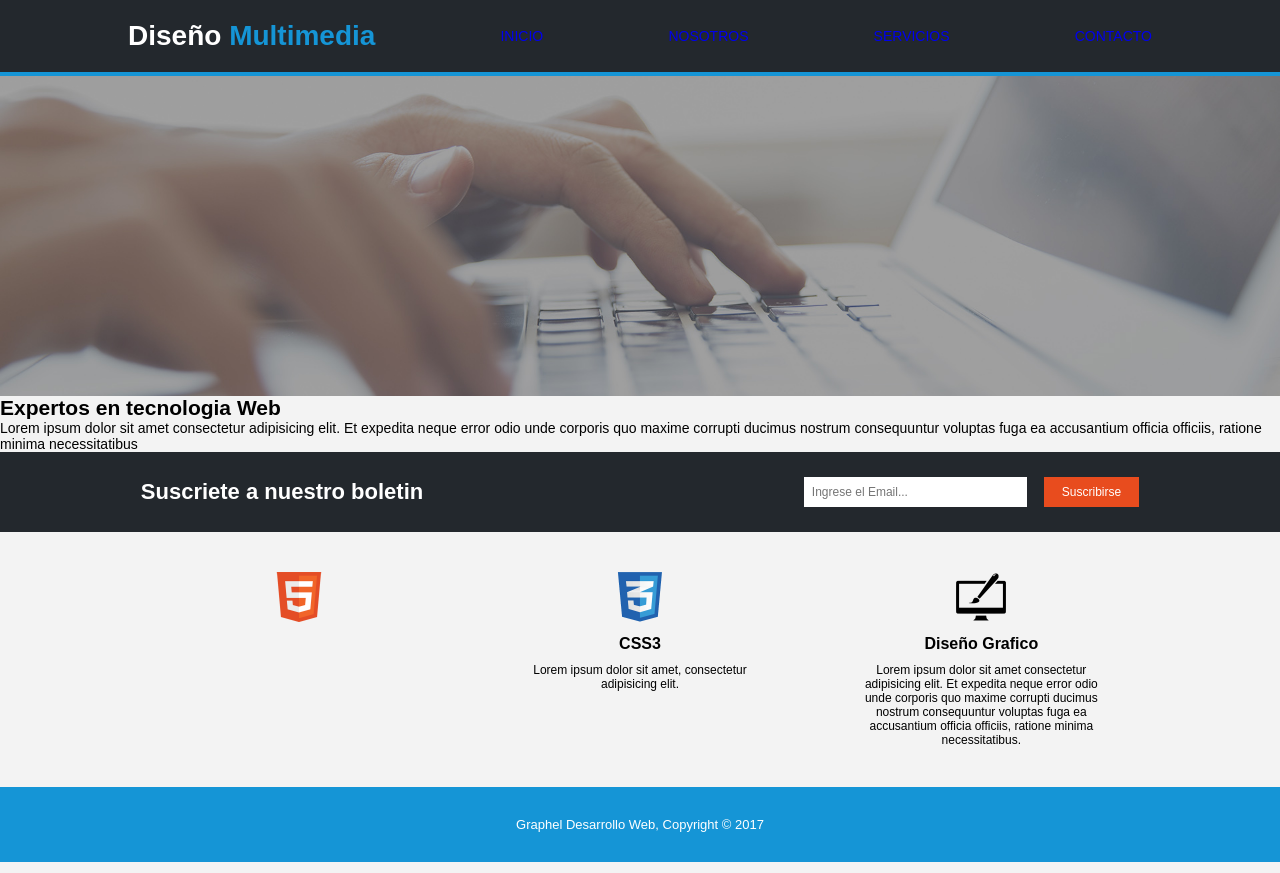
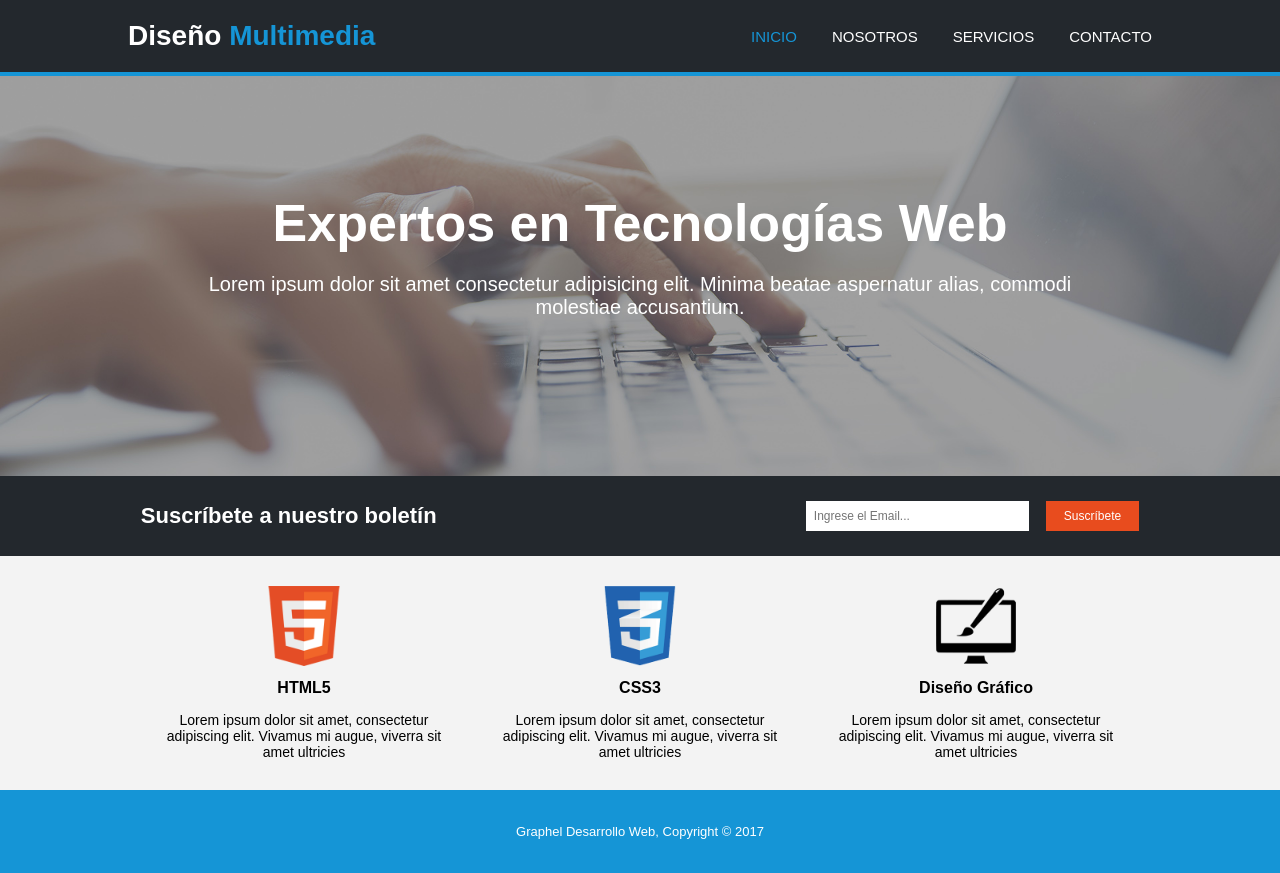
Before and after one commit to brahayanmosquera481/ProyectoGraphel, a plain HTML site: page index.html in a window 1280 px wide. Drawn offline with Linux system fonts and the light colour scheme.

Commit message:
Cuaro Commit

```diff
--- a/index.html
+++ b/index.html
@@ -10,49 +10,61 @@
 <body>
     <header>
         <h1>Diseño <span>Multimedia</span></h1>
-        <a href="index.html">INICIO</a>
+        <nav>
+        <a href="index.html" class="activo">INICIO</a>
         <a href="pages/nosotros.html">NOSOTROS</a>
         <a href="pages/servicios.html">SERVICIOS</a>
         <a href="pages/contacto.html">CONTACTO</a>
+        </nav>
     </header>
    <main>
+
     <section class="portada">
-        <img src="accents/images/cabecera.jpg "Manos escribiendo">
-        <div class="portada texto">
-            <h2>Expertos en tecnologia Web</h2>
+        <img src="accents/images/cabecera.jpg" alt="Manos Escribiendo">
+        <div class="portada-texto">
+            <h2>Expertos en Tecnologías Web</h2>
         <p>Lorem ipsum dolor sit amet consectetur
-             adipisicing elit. Et expedita neque
-              error odio unde corporis quo maxime
-              corrupti ducimus nostrum consequuntur
-              voluptas fuga ea accusantium officia
-               officiis, ratione minima necessitatibus</p>
+             adipisicing elit. Minima beatae
+              aspernatur alias, commodi molestiae
+              accusantium.</p>
                 </div>
     </section>
+
     <section class="boletin">
-        <h2>Suscriete a nuestro boletin</h2>
+        <h2>Suscríbete a nuestro boletín</h2>
         <form>
             <input type="email" placeholder="Ingrese el Email...">
-            <button type="submit">Suscribirse</button>
+            <button type="submit">Suscríbete</button>
         </form>
     </section>
+
     <section class="tarjetas">
         <div class="tarjeta">
             <img src="accents/images/logo_html.png" alt="Logo HTML5">
+            <h3>HTML5</h3>
+            <P><p>Lorem ipsum dolor sit amet,
+                 consectetur adipiscing elit.
+                  Vivamus mi augue, viverra sit
+                   amet ultricies</p>
         </div>
+
         <div class="tarjeta">
             <img src="accents/images/logo_css.png" alt="Logo CSS3">
             <h3>CSS3</h3>
-            <p>Lorem ipsum dolor sit amet, consectetur adipisicing elit.</p>
+            <p>Lorem ipsum dolor sit amet,
+                 consectetur adipiscing elit.
+                  Vivamus mi augue, viverra sit
+                   amet ultricies
         </div>
+
         <div class="tarjeta">
             <img src="accents/images/logo_brush.png" alt="Icono Grafico">
-            <h3>Diseño Grafico</h3>
-            <p>Lorem ipsum dolor sit amet consectetur
-                 adipisicing elit. Et expedita neque
-                 error odio unde corporis quo maxime
-                 corrupti ducimus nostrum consequuntur
-                 voluptas fuga ea accusantium officia
-                 officiis, ratione minima necessitatibus.</p>
+            <h3>Diseño Gráfico</h3>
+
+            <p>Lorem ipsum dolor sit amet,
+                 consectetur adipiscing elit.
+                  Vivamus mi augue, viverra sit
+                   amet ultricies
         </div>
      </section>
    </main>
--- a/styles/styles.css
+++ b/styles/styles.css
@@ -7,6 +7,9 @@ body {
     font-family: Arial, Helvetica, sans-serif;
     background-color: #f3f3f3;
     font-size: 14px;
+    display: flex;
+    flex-direction: column;
+    min-height: 100vh;
 }
 a {
     text-decoration: none;
@@ -91,29 +94,31 @@ nav a.activo {
 }
 .tarjetas {
     display: flex;
-    justify-content: space-around;
-    padding: 40px 10%;
+    justify-content: center;
+    gap: 36px;
+    padding: 30px 10%;
 }
 .tarjeta {
-    width: 250px;
+    width: 300px;
     text-align: center;
 }
 .tarjeta img {
-    width: 50px;
+    width: 80px;
 }
 .tarjeta h3 {
-    margin: 10px 0;
+    margin: 10px 0 15px;
     font-size: 16px;
 }
 .tarjeta p {
-    font-size: 12px;
+    font-size: 14px;
 }
 footer {
     background-color: #1595d6;
     color: white;
     text-align: center;
-    padding: 30px;
+    padding: 34px;
     font-size: 13px;
+    margin-top: auto;
 
 }
 /*nosotros*/
@@ -165,3 +170,29 @@ footer {
     padding:20px;
     align-self: flex-start
 }
+/*Portada*/
+.portada {
+    position: relative;
+}
+.portada img {
+    width: 100%;
+    height: 400px;
+    object-fit: cover;
+    display: block;
+}
+.portada-texto {
+    position: absolute;
+    top: 45%;
+    left: 50%;
+    transform: translate(-50%, -50%);
+    text-align: center;
+    color: white;
+    width: 70%;
+}
+.portada-texto h2 {
+    font-size: 52px;
+    margin-bottom: 20px;
+}
+.portada-texto p {
+    font-size: 20px;
+}
```
Also changed, not shown: pages/nosotros.html (+2 -2 lines).
